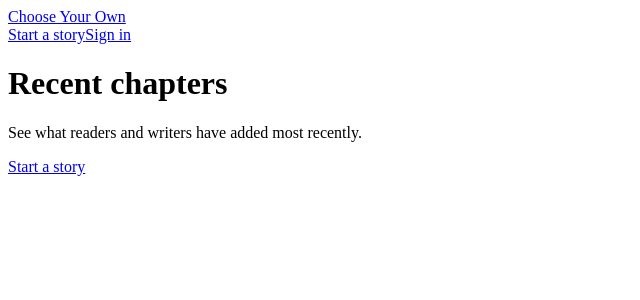
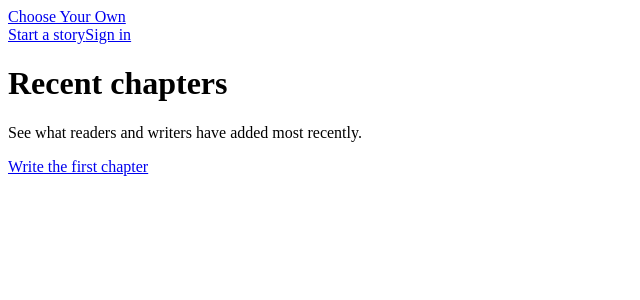
Before and after one commit to donedonedone278/chooseyourown, a Next.js app: page / in a window 1280 px wide. Shown: the top 300 px of the page, without its empty margins (0-640 px from the left). Built offline with nearby package versions, Linux system fonts and the light colour scheme.

Commit message:
refactor: distinct homepage CTA copy and document e2e scoping convention
Homepage hero now reads 'Write the first chapter' (vs the global nav's
'Start a story') so the two entry points have distinct accessible names.
Document region-scoped e2e queries and unique-input rule in CLAUDE.md.

```diff
--- a/src/app/page.tsx
+++ b/src/app/page.tsx
@@ -1,9 +1,11 @@
+import Link from 'next/link';
+
 export default function HomePage() {
   return (
     <main>
       <h1>Recent chapters</h1>
       <p>See what readers and writers have added most recently.</p>
-      <a href="/stories/new">Start a story</a>
+      <Link href="/stories/new">Write the first chapter</Link>
     </main>
   );
 }
```
Also changed, not shown: 2 other files (tests, documents, lock files or other folders).
